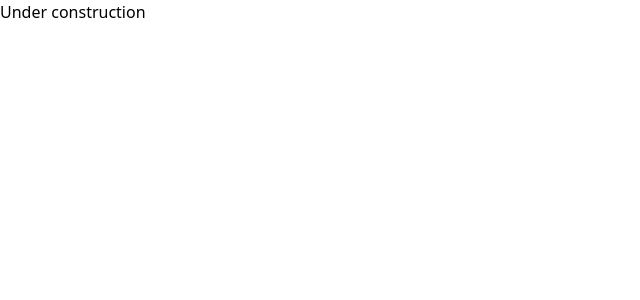
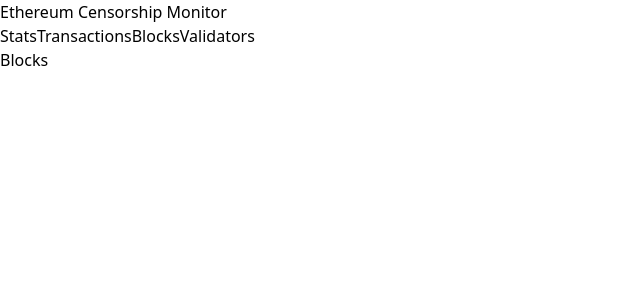
Before and after one commit to ethereum-censorship-monitor/ethereum-censorship-monitor, a Vue app in the folder frontend/: page /#/blocks in a window 1280 px wide. Shown: the top 300 px of the page, without its empty margins (0-640 px from the left). Built offline with nearby package versions, Linux system fonts and the light colour scheme.

Commit message:
Setup routing

```diff
--- a/frontend/package.json
+++ b/frontend/package.json
@@ -9,7 +9,8 @@
     "preview": "vite preview"
   },
   "dependencies": {
-    "vue": "^3.2.37"
+    "vue": "^3.2.37",
+    "vue-router": "^4.1.5"
   },
   "devDependencies": {
     "@vitejs/plugin-vue": "^3.1.0",
--- a/frontend/src/App.vue
+++ b/frontend/src/App.vue
@@ -1,3 +1,10 @@
 <template>
-  <p>Under construction</p>
+  <h1>Ethereum Censorship Monitor</h1>
+  <p>
+    <router-link to="/">Stats</router-link>
+    <router-link to="/transactions">Transactions</router-link>
+    <router-link to="/blocks">Blocks</router-link>
+    <router-link to="/validators">Validators</router-link>
+  </p>
+  <router-view></router-view>
 </template>
--- /dev/null
+++ b/frontend/src/routes/Blocks.vue
@@ -0,0 +1,3 @@
+<template>
+  <h2>Blocks</h2>
+</template>
--- /dev/null
+++ b/frontend/src/routes/Stats.vue
@@ -0,0 +1,3 @@
+<template>
+  <h2>Stats</h2>
+</template>
--- /dev/null
+++ b/frontend/src/routes/Transactions.vue
@@ -0,0 +1,3 @@
+<template>
+  <h2>Transactions</h2>
+</template>
--- /dev/null
+++ b/frontend/src/routes/Validators.vue
@@ -0,0 +1,3 @@
+<template>
+  <h2>Validators</h2>
+</template>
```
Also changed, not shown: frontend/src/main.js (+20 -1 lines), 1 other file (tests, documents, lock files or other folders).
